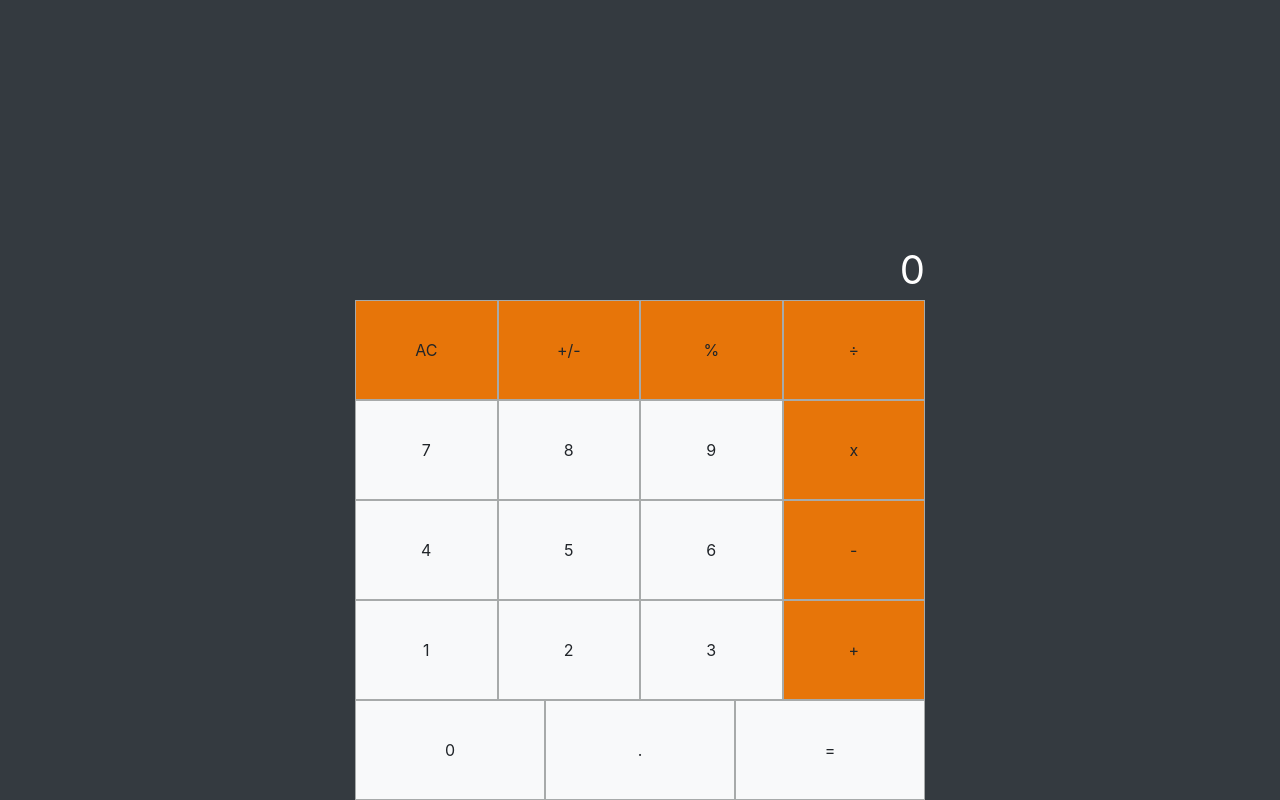
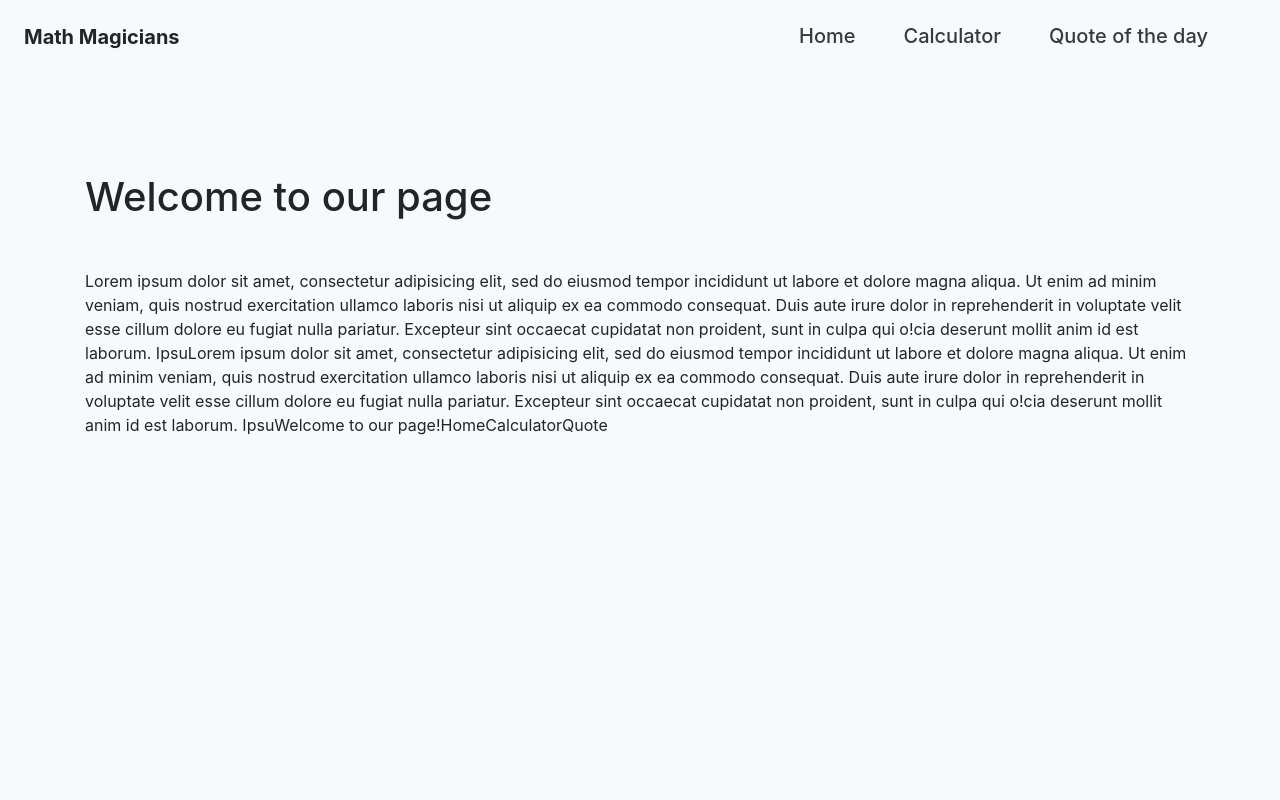
Before and after one commit to gurbuzertunga/calculator, a React (Create React App) app: page / in a window 1280 px wide. Built offline with nearby package versions, Linux system fonts and the light colour scheme.

Commit message:
some tweeks

```diff
--- a/package.json
+++ b/package.json
@@ -8,10 +8,12 @@
     "@testing-library/user-event": "^12.1.10",
     "big.js": "^6.0.3",
     "bootstrap": "^4.5.3",
+    "history": "^5.0.0",
     "node-sass": "^4.0.0",
     "prop-types": "^15.7.2",
     "react": "^17.0.1",
     "react-dom": "^17.0.1",
+    "react-router-dom": "^6.0.0-beta.0",
     "react-scripts": "4.0.1",
     "web-vitals": "^0.2.4"
   },
--- a/public/index.html
+++ b/public/index.html
@@ -13,10 +13,10 @@
 
     <link rel="manifest" href="%PUBLIC_URL%/manifest.json" />
 
-    <title>React App</title>
+    <title>Math Magicians</title>
   </head>
   <body>
     <noscript>You need to enable JavaScript to run this app.</noscript>
-    <div id="root" class="bg-dark h100"></div>
+    <div id="root" class="h100 bg-light"></div>
   </body>
 </html>
--- a/src/components/App.js
+++ b/src/components/App.js
@@ -1,34 +1,53 @@
-/* eslint-disable */
+import { BrowserRouter, Route, Routes } from 'react-router-dom';
 import { useState } from 'react';
 import Display from './display';
 import ButtonPanel from './buttonPanel';
 import calculate from '../logic/calculate';
 
+import Navbar from './navbar';
+import Quote from './quote';
+import About from './about';
+
 function App() {
-  let [total, setTotal] = useState('0');
-  let [next, setNext] = useState(null);
-  let [operation, setOperation] = useState(null);
+  const [total, setTotal] = useState('0');
+  const [next, setNext] = useState(null);
+  const [operation, setOperation] = useState(null);
   function handleClick(e) {
     if (e.target.classList.contains('math-btn')) {
-      var result = calculate({ total , next, operation }, e.target.innerText);
-      if (result.total || result.total === null ){
-        setTotal(result.total)
-        console.log(result.total)
+      const result = calculate({ total, next, operation }, e.target.innerText);
+      if (result.total || result.total === null) {
+        setTotal(result.total);
       }
-      if (result.operation || result.operation === null ){
-        setOperation(result.operation)
+      if (result.operation || result.operation === null) {
+        setOperation(result.operation);
       }
-      if (result.next || result.next === null){
-        setNext(result.next)
+      if (result.next || result.next === null) {
+        setNext(result.next);
       }
-
     }
   }
   return (
-    <div className="container d-flex flex-column app rounded">
-      <Display next={next}  op= {operation} total={total} />
-      <ButtonPanel handleClick={handleClick} />
-    </div>
+    <BrowserRouter>
+      <Navbar />
+      <div className="container d-flex flex-column app rounded justify-content-center ">
+        <Routes>
+          <Route exact path="/" element={<About />} />
+          <Route
+            exact
+            path="/calculator"
+            element={(
+              <div className="calculator align-self-center">
+                <Display next={next} op={operation} total={total} />
+                {' '}
+                <ButtonPanel handleClick={handleClick} />
+                {' '}
+              </div>
+)}
+          />
+          <Route exact path="/quote" element={<Quote />} />
+        </Routes>
+      </div>
+    </BrowserRouter>
   );
 }
 
--- /dev/null
+++ b/src/components/about.js
@@ -0,0 +1,11 @@
+/* eslint-disable max-len */
+const about = () => (
+  <div className="hello">
+    <h1 className=" mb-5">Welcome to our page</h1>
+    <p>
+      Lorem ipsum dolor sit amet, consectetur adipisicing elit, sed do eiusmod tempor incididunt ut labore et dolore magna aliqua. Ut enim ad minim veniam, quis nostrud exercitation ullamco laboris nisi ut aliquip ex ea commodo consequat. Duis aute irure dolor in reprehenderit in voluptate velit esse cillum dolore eu fugiat nulla pariatur. Excepteur sint occaecat cupidatat non proident, sunt in culpa qui o!cia deserunt mollit anim id est laborum. IpsuLorem ipsum dolor sit amet, consectetur adipisicing elit, sed do eiusmod tempor incididunt ut labore et dolore magna aliqua. Ut enim ad minim veniam, quis nostrud exercitation ullamco laboris nisi ut aliquip ex ea commodo consequat. Duis aute irure dolor in reprehenderit in voluptate velit esse cillum dolore eu fugiat nulla pariatur. Excepteur sint occaecat cupidatat non proident, sunt in culpa qui o!cia deserunt mollit anim id est laborum. IpsuWelcome to our page!HomeCalculatorQuote
+    </p>
+  </div>
+);
+
+export default about;
--- /dev/null
+++ b/src/components/navbar.js
@@ -0,0 +1,16 @@
+import { Link } from 'react-router-dom';
+
+const navbar = () => (
+  <div className="navbar w-100 nav bg-light p-4 ">
+    <div className="left">
+      <p className="mb-0 font-weight-bold h5 text-decoration-none">Math Magicians</p>
+    </div>
+
+    <div className="right ">
+      <Link to="/" className="mr-5 h5 text-dark text-decoration-none ">Home</Link>
+      <Link to="/calculator" className="mr-5 h5 text-dark text-decoration-none">Calculator</Link>
+      <Link to="/quote" className="mr-5 h5 text-dark text-decoration-none">Quote of the day</Link>
+    </div>
+  </div>
+);
+export default navbar;
--- /dev/null
+++ b/src/components/quote.js
@@ -0,0 +1,10 @@
+const quote = () => (
+  /* eslint-disable max-len */
+
+  <div className="quote">
+    <h1 className="text-center mb-5">Quote of the day</h1>
+    <p className="h5">Mathematics is not about numbers, equations, computations, or algorithms: it is about understanding. –William Paul Thurston</p>
+  </div>
+);
+
+export default quote;
--- a/src/index.scss
+++ b/src/index.scss
@@ -1,8 +1,13 @@
 @import "~bootstrap/scss/bootstrap";
 
 .app {
-  width: 600px;
-  padding-top: 200px;
+  padding-top: 100px;
+}
+
+p,
+a,
+h1 {
+  user-select: none !important;
 }
 
 .btn {
@@ -14,7 +19,6 @@
 .display {
   height: 100px;
   font-size: 40px;
-  color: white;
 }
 
 #orange {
@@ -24,3 +28,11 @@
 .h100 {
   height: 100vh;
 }
+
+#root {
+  background-color: rgb(107, 107, 107);
+}
+
+.calculator {
+  width: 600px;
+}
--- a/src/logic/calculate.js
+++ b/src/logic/calculate.js
@@ -64,10 +64,10 @@ export default function calculate(obj, buttonName) {
 
   if (buttonName === '%') {
     if (obj.next) {
-      return { total: (obj.next * 0.01).toString(), next: null };
+      return { total: operate(obj.next, obj.next, buttonName), next: null, operation: null };
       // eslint-disable-next-line no-else-return
     } else if (obj.total) {
-      return { total: (obj.total * 0.01).toString() };
+      return { total: operate(obj.total, obj.total, buttonName), next: null, operation: null };
     }
   }
   if (buttonName === '+/-') {
--- a/src/logic/operate.js
+++ b/src/logic/operate.js
@@ -3,6 +3,7 @@ import Big from 'big.js';
 export default function operate(numberOne, numberTwo, operation) {
   const figureOne = Big(numberOne);
   const figureTwo = Big(numberTwo);
+  console.log(operation);
   if (operation === '+') {
     return figureOne.plus(figureTwo).toString();
   }
@@ -15,5 +16,8 @@ export default function operate(numberOne, numberTwo, operation) {
   if (operation === '÷') {
     return figureOne.div(figureTwo).toString();
   }
+  if (operation === '%') {
+    return figureOne.times(0.01).toString();
+  }
   return 'error';
 }
```
Also changed, not shown: 2 other files (tests, documents, lock files or other folders).
